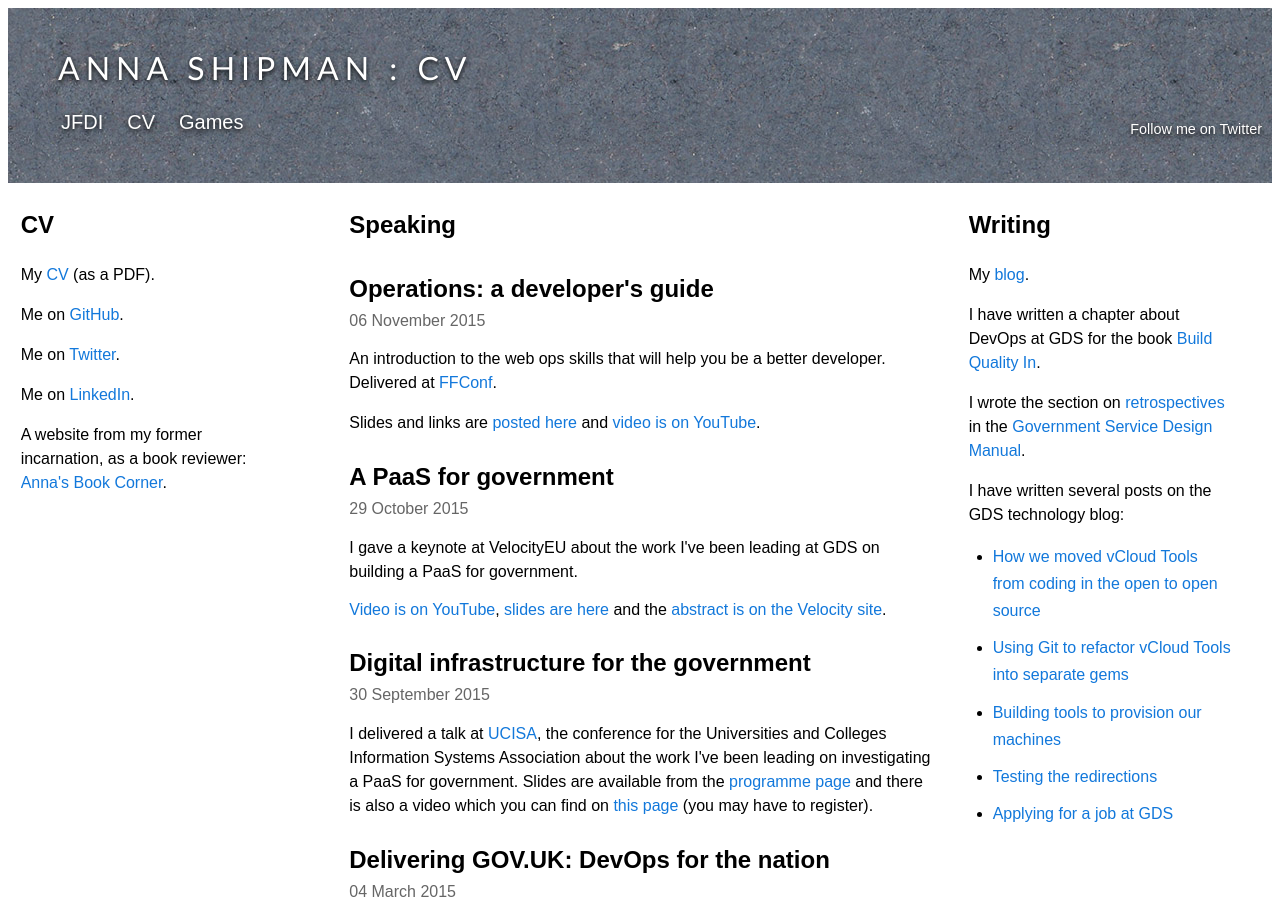
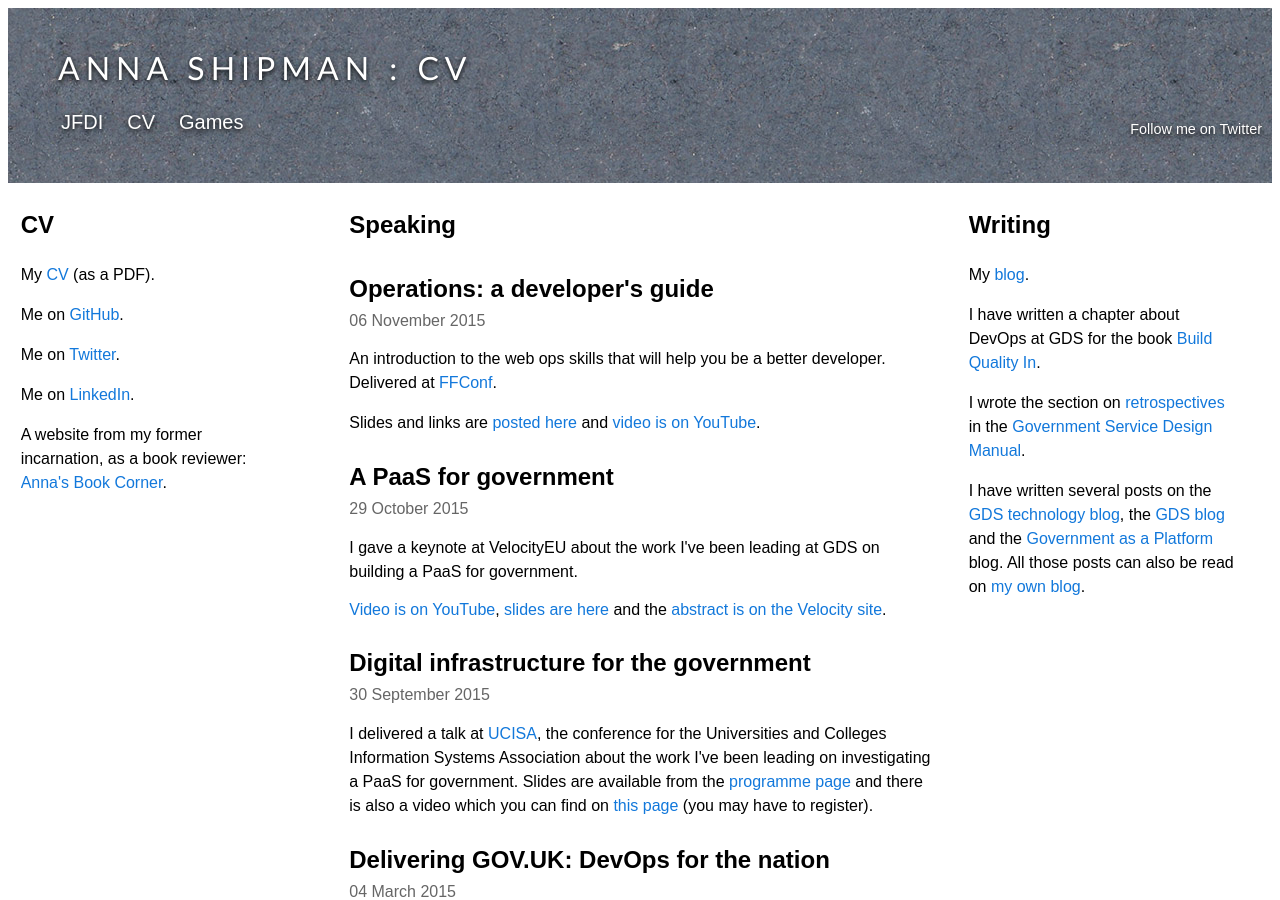
Before and after one commit to annashipman/annashipman.github.io, a Jekyll site: the page cv.html, which Jekyll copies as it is, in a window 1280 px wide and 900 px high. Built offline with Jekyll 4.4.1, drawn with Linux system fonts in a browser that asks for light colours.

Commit message:
Link to my profile on GDS blogs
Instead of linking to each blog post here when I write it, just link to my
profiles on the GDS blogs, that list all my posts.

```diff
--- a/cv.html
+++ b/cv.html
@@ -124,14 +124,11 @@ in 2009 at XPDay, one of the main pro-Agile conferences, and it was very popular
 <p>My <a href="/jfdi.html">blog</a>.</p>
 <p>I have written a chapter about DevOps at GDS for the book <a href="http://blog.buildqualityin.com/"> Build Quality In</a>.</p>
 <p>I wrote the section on <a href="https://www.gov.uk/service-manual/agile/running-retrospectives.html" target="_blank">retrospectives</a> in the <a href="https://www.gov.uk/service-manual" target="_blank">Government Service Design Manual</a>.</p>
-<p>I have written several posts on the GDS technology blog:
-<ul>
-<li><a href="https://gdstechnology.blog.gov.uk/2014/12/19/how-we-moved-vcloud-tools-from-coding-in-the-open-to-open-source/">How we moved vCloud Tools from coding in the open to open source</a></li>
-<li><a href="https://gdstechnology.blog.gov.uk/2014/06/04/using-git-to-refactor-vcloud-tools-into-separate-gems/" target="_blank">Using Git to refactor vCloud Tools into separate gems</a></li>
-<li><a href="https://gdstechnology.blog.gov.uk/2014/05/07/building-tools-to-provision-our-machines/" target="_blank">Building tools to provision our machines</a></li>
-<li><a href="http://digital.cabinetoffice.gov.uk/2012/12/10/testing-the-redirections/" target="_blank">Testing the redirections</a></li>
-<li><a href="https://gdstechnology.blog.gov.uk/2013/12/24/applying-for-a-job-at-gds/" target="_blank">Applying for a job at GDS</a></li>
-</ul>
+<p>I have written several posts on the <a
+href="https://gdstechnology.blog.gov.uk/author/annashipman/">GDS technology
+blog</a>, the <a href="https://gds.blog.gov.uk/author/annashipman/">GDS blog</a>
+and the <a href="https://governmentasaplatform.blog.gov.uk/author/annashipman/">Government as a Platform</a> blog. All those posts can also
+be read on <a href="/jfdi.html">my own blog</a>.
                 <!-- Column 3 end -->
             </div>
         </div>
```
